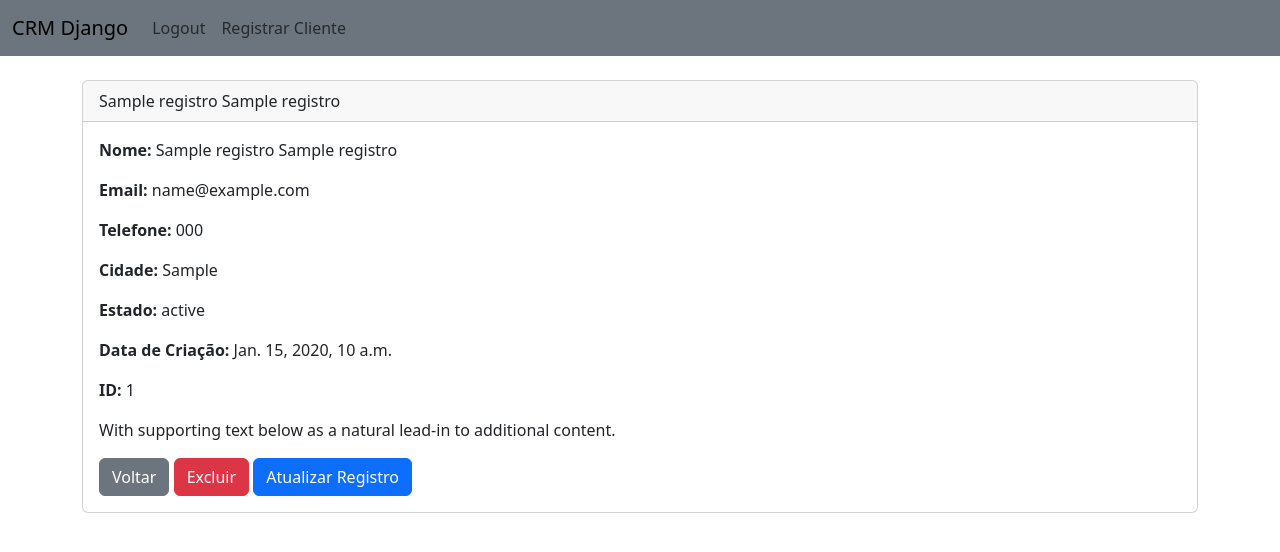
After one commit to EddyB1260/ProjetoDois, a Django app: page /registro/1/ in a window 1280 px wide. The commit adds this page. Shown: the top 552 px of the page. Run offline with Django 5.2, Linux system fonts and the light colour scheme; a user stored in the database is signed in; tables that the repository leaves empty hold one stand-in row (values such as "Sample post").

Commit message:
CRM concluído

```diff
--- a/dcrm/website/templates/navbar.html
+++ b/dcrm/website/templates/navbar.html
@@ -10,6 +10,8 @@
         <li class="nav-item">
           <a class="nav-link" href="{% url 'logout' %}">Logout</a>
         </li>
+        <li class="nav-item">
+          <a class="nav-link" href="{% url 'registrar_cliente' %}">Registrar Cliente</a>
         {% else %}
         <li class="nav-item">
           <a class="nav-link" href="{% url 'home' %}">Login</a>
--- /dev/null
+++ b/dcrm/website/templates/registro.html
@@ -0,0 +1,23 @@
+{% extends 'base.html' %}
+
+{% block content %}
+<div class="card">
+  <div class="card-header">
+{{ registro.primeiro_nome }} {{ registro.sobrenome }}
+  </div>
+  <div class="card-body">
+    <section class="card-title">  <p><strong>Nome:</strong> {{ registro.primeiro_nome }} {{ registro.sobrenome }}</p>
+  <p><strong>Email:</strong> {{ registro.email }}</p>
+  <p><strong>Telefone:</strong> {{ registro.telefone }}</p>
+  <p><strong>Cidade:</strong> {{ registro.cidade }}</p>
+  <p><strong>Estado:</strong> {{ registro.estado }}</p>
+  <p><strong>Data de Criação:</strong> {{ registro.data_criacao }}</p>
+  <p><strong>ID:</strong> {{ registro.id }}</p></section>
+    <p class="card-text">With supporting text below as a natural lead-in to additional content.</p>
+
+   <a href="{% url 'home' %}" class="btn btn-secondary">Voltar</a>
+   <a href="{% url 'deletar_registro' registro.id %}" class="btn btn-danger">Excluir</a>
+   <a href="{% url 'atualizar_registro' registro.id %}" class="btn btn-primary">Atualizar Registro</a>
+</div>
+
+{% endblock %}
--- /dev/null
+++ b/dcrm/website/templates/teste.html
@@ -0,0 +1 @@
+<h1> isso é um teste</h1>
--- a/dcrm/website/urls.py
+++ b/dcrm/website/urls.py
@@ -9,4 +9,8 @@ path('base/', views.base, name="base"),
 path('login/', views.login_user, name="login"),
 path('logout/', views.logout_user, name="logout"),
 path('register/', views.register_user, name="register"),
+path('registro/<int:pk>/', views.registro_cliente, name="registro"),
+path('deletar_registro/<int:pk>/', views.deletar_registro, name="deletar_registro"),
+path('registrar_cliente/', views.registrar_cliente, name="registrar_cliente"),
+path('atualizar_registro/<int:pk>/', views.atualizar_registro, name="atualizar_registro"),
 ]
--- a/dcrm/website/views.py
+++ b/dcrm/website/views.py
@@ -2,7 +2,7 @@ from urllib import request
 from django.shortcuts import render, redirect
 from django.contrib.auth import authenticate, login, logout
 from django.contrib import messages
-from .forms import SignUpForm
+from .forms import SignUpForm, RegistroForm
 from .models import Registro
 
 
@@ -57,3 +57,54 @@ def register_user(request):
     else:
         form = SignUpForm()
     return render(request, 'register.html', {'form': form})
+
+def registro_cliente(request, pk):
+    if request.user.is_authenticated:
+        registro_cliente = Registro.objects.get(id=pk)
+        return render(request, 'registro.html', {'registro': registro_cliente})
+    else:
+        messages.error(request, "Você precisa estar logado para acessar este registro.")
+        return redirect('home')
+
+def deletar_registro(request, pk):
+    if request.user.is_authenticated:
+        registro = Registro.objects.get(id=pk)
+        registro.delete()
+        messages.success(request, "Registro excluído com sucesso!")
+        return redirect('home')
+    else:
+        messages.error(request, "Você precisa estar logado para excluir este registro.")
+        return redirect('home')
+
+def registrar_cliente(request):
+    form = RegistroForm(request.POST or None)
+    if request.method == 'POST':
+        if form.is_valid():
+            form.save()
+            messages.success(request, "Cliente registrado com sucesso!")
+            return redirect('home')
+        else:
+            messages.error(request, "Erro ao registrar cliente. Verifique os dados e tente novamente.")
+            return render(request, 'registrar_cliente.html', {'form': form})
+    return render(request, 'registrar_cliente.html', {'form': form})
+
+def atualizar_registro(request, pk):
+
+    if request.user.is_authenticated:
+        registro_atual = Registro.objects.get(id=pk)
+        form = RegistroForm(request.POST or None, instance=registro_atual)
+        if request.method == 'POST':
+            if form.is_valid():
+                form.save()
+                messages.success(request, "Registro atualizado com sucesso!")
+                return redirect('home')
+            else:
+                messages.error(request, "Erro ao atualizar registro. Verifique os dados e tente novamente.")
+                return render(request, 'atualizar_registro.html', {'form': form})
+        return render(request, 'atualizar_registro.html', {
+    'form': form,
+    'registro': registro_atual  # isso resolve o problema!
+})
+    else:
+        messages.error(request, "Você precisa estar logado para atualizar este registro.")
+        return redirect('home')
```
Also changed, not shown: dcrm/website/forms.py (+12 -1 lines), dcrm/website/templates/atualizar_registro.html (added, +18 -0 lines), dcrm/website/templates/home.html (+5 -5 lines), dcrm/website/templates/registrar_cliente.html (added, +18 -0 lines).
